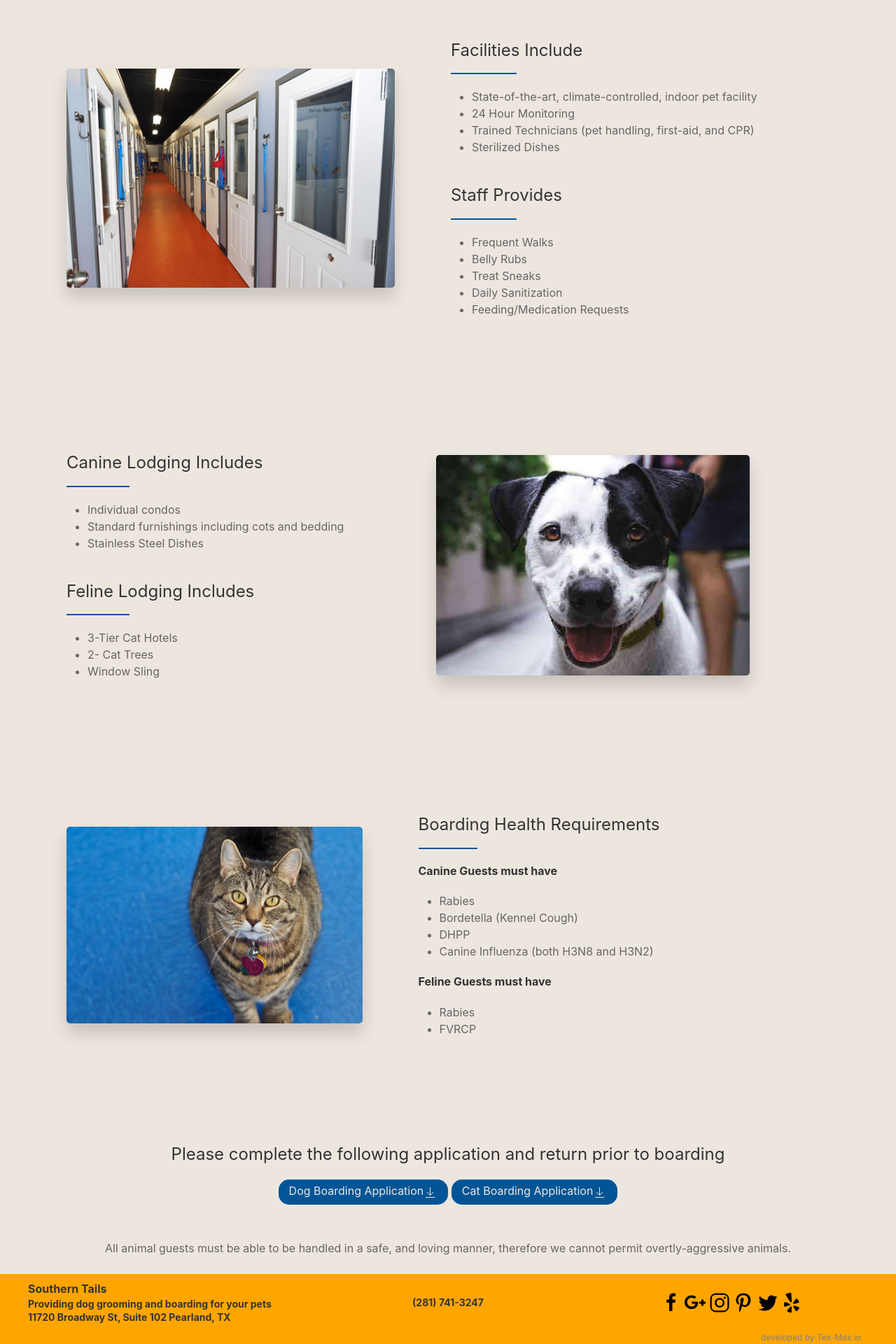
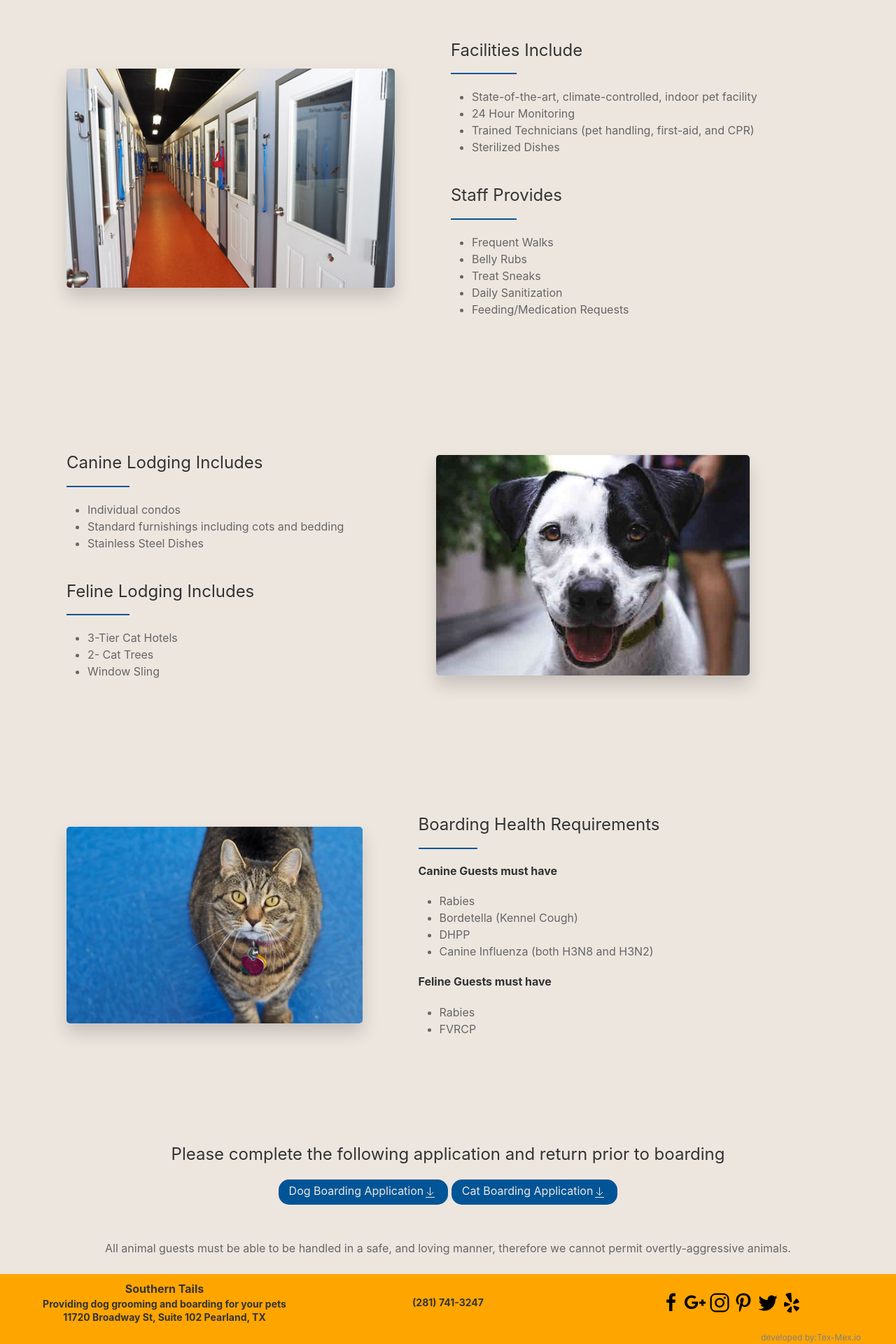
Before and after one commit to TechMex-io/southernTails, a Jekyll site: the page built from boarding.md, in a window 1280 px wide. Shown: the part 934-2854 px from the top of the page at 70% size. Built offline with Jekyll 4.4.1, drawn with Linux system fonts in a browser that asks for light colours.

Commit message:
centered the footer Main text, and added padding to icons

```diff
--- a/_includes/footer.html
+++ b/_includes/footer.html
@@ -73,7 +73,7 @@
     cursor: pointer;
   }
 
-  .phoneNumber, .icons {
+  .businessName, .phoneNumber, .icons {
     text-align: center;
   }
 
@@ -125,7 +125,7 @@
     }
 
     .icons {
-      margin-top: 25px;
+      margin-top: 25px !important;
     }
 
   }
```
